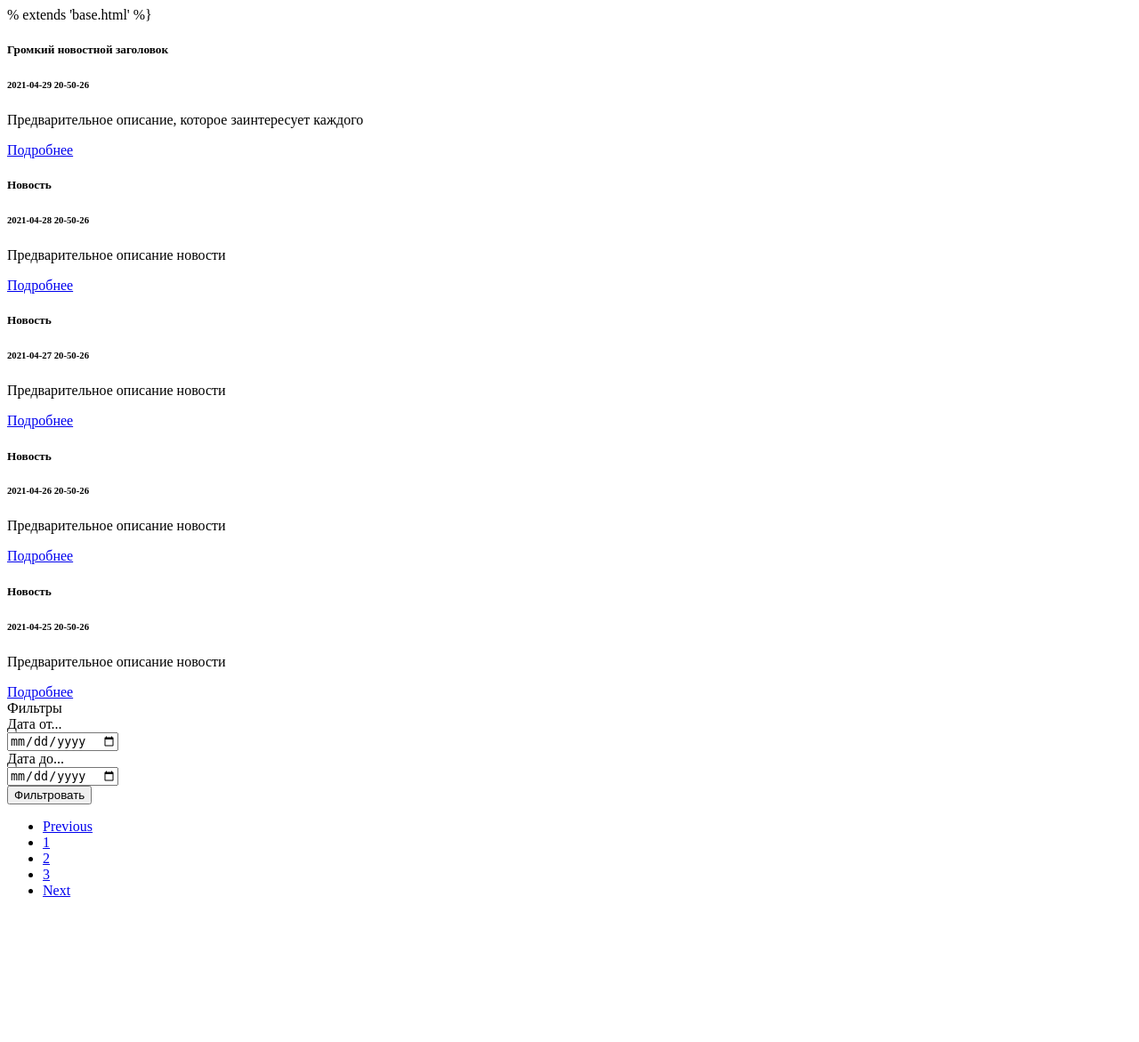
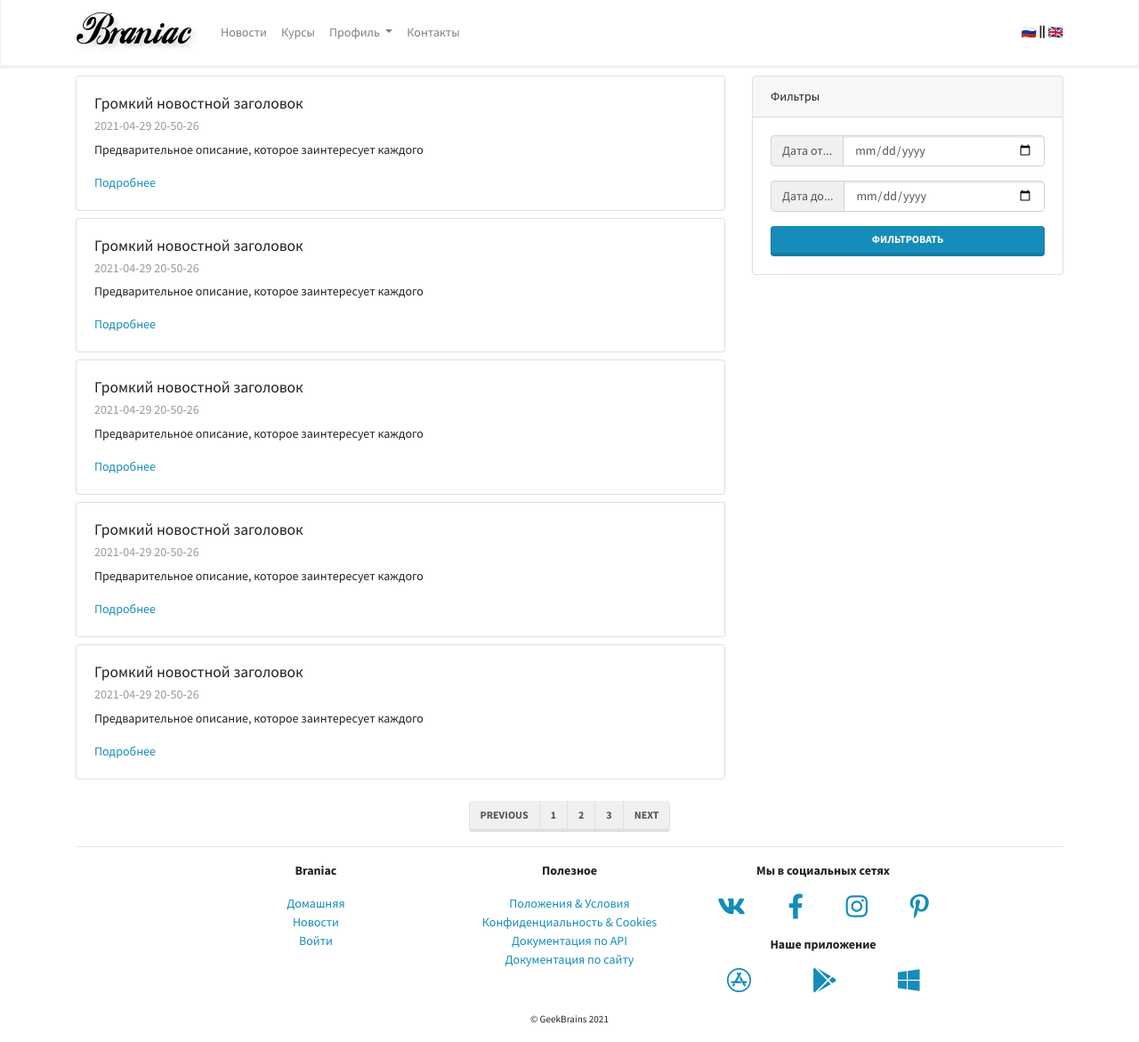
Before and after one commit to j0hanpohan/BraniacLMS, a Django app: page /mainapp/news/ in a window 1280 px wide. Shown: the whole page at 89% size. Before the commit the page ends 1008 px from the top, so only its background shows below. Run offline with Django 3.2, Linux system fonts and the light colour scheme; some libraries are stand-ins or nearby versions.

Commit message:
lesson_3 Loops in templates

```diff
--- a/mainapp/templates/mainapp/news.html
+++ b/mainapp/templates/mainapp/news.html
@@ -1,4 +1,4 @@
-% extends 'base.html' %}
+{% extends 'base.html' %}
 
 {% block content %}
 
@@ -6,6 +6,7 @@
 
   <div class="col-lg-8">
 
+    {% for i in range %}
     <div class="card my-2">
       <div class="card-body">
         <h5 class="card-title">{{ news_title }}</h5>
@@ -14,42 +15,7 @@
         <a href="#" class="card-link">Подробнее</a>
       </div>
     </div>
-
-    <div class="card my-2">
-      <div class="card-body">
-        <h5 class="card-title">Новость</h5>
-        <h6 class="card-subtitle mb-2 text-muted">2021-04-28 20-50-26</h6>
-        <p class="card-text">Предварительное описание новости</p>
-        <a href="#" class="card-link">Подробнее</a>
-      </div>
-    </div>
-
-    <div class="card my-2">
-      <div class="card-body">
-        <h5 class="card-title">Новость</h5>
-        <h6 class="card-subtitle mb-2 text-muted">2021-04-27 20-50-26</h6>
-        <p class="card-text">Предварительное описание новости</p>
-        <a href="#" class="card-link">Подробнее</a>
-      </div>
-    </div>
-
-    <div class="card my-2">
-      <div class="card-body">
-        <h5 class="card-title">Новость</h5>
-        <h6 class="card-subtitle mb-2 text-muted">2021-04-26 20-50-26</h6>
-        <p class="card-text">Предварительное описание новости</p>
-        <a href="#" class="card-link">Подробнее</a>
-      </div>
-    </div>
-
-    <div class="card mt-2">
-      <div class="card-body">
-        <h5 class="card-title">Новость</h5>
-        <h6 class="card-subtitle mb-2 text-muted">2021-04-25 20-50-26</h6>
-        <p class="card-text">Предварительное описание новости</p>
-        <a href="#" class="card-link">Подробнее</a>
-      </div>
-    </div>
+    {% endfor %}
 
   </div>
 
--- a/mainapp/views.py
+++ b/mainapp/views.py
@@ -16,6 +16,7 @@ class NewsPageView(TemplateView):
         context[
             "news_preview"
         ] = "Предварительное описание, которое заинтересует каждого"
+        context["range"] = range(5)
         return context
 
 
```
